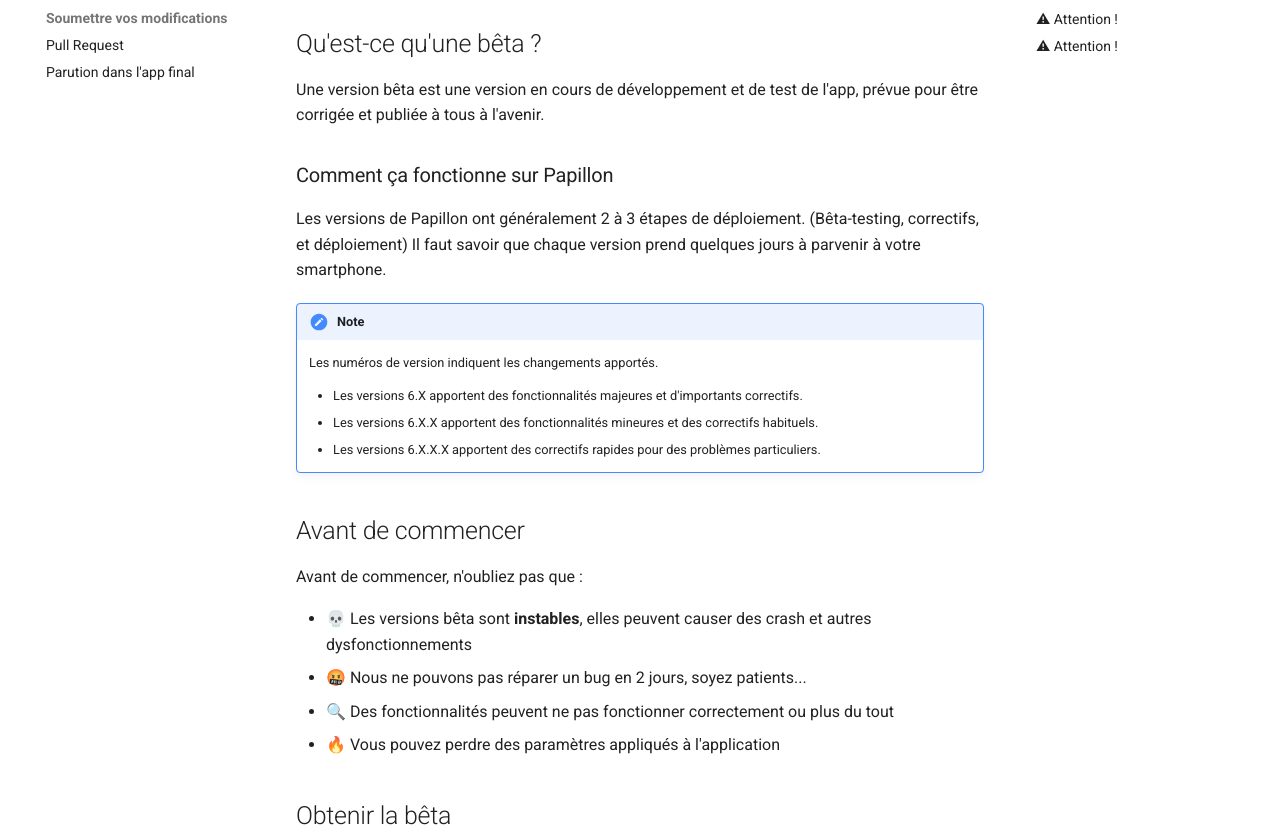
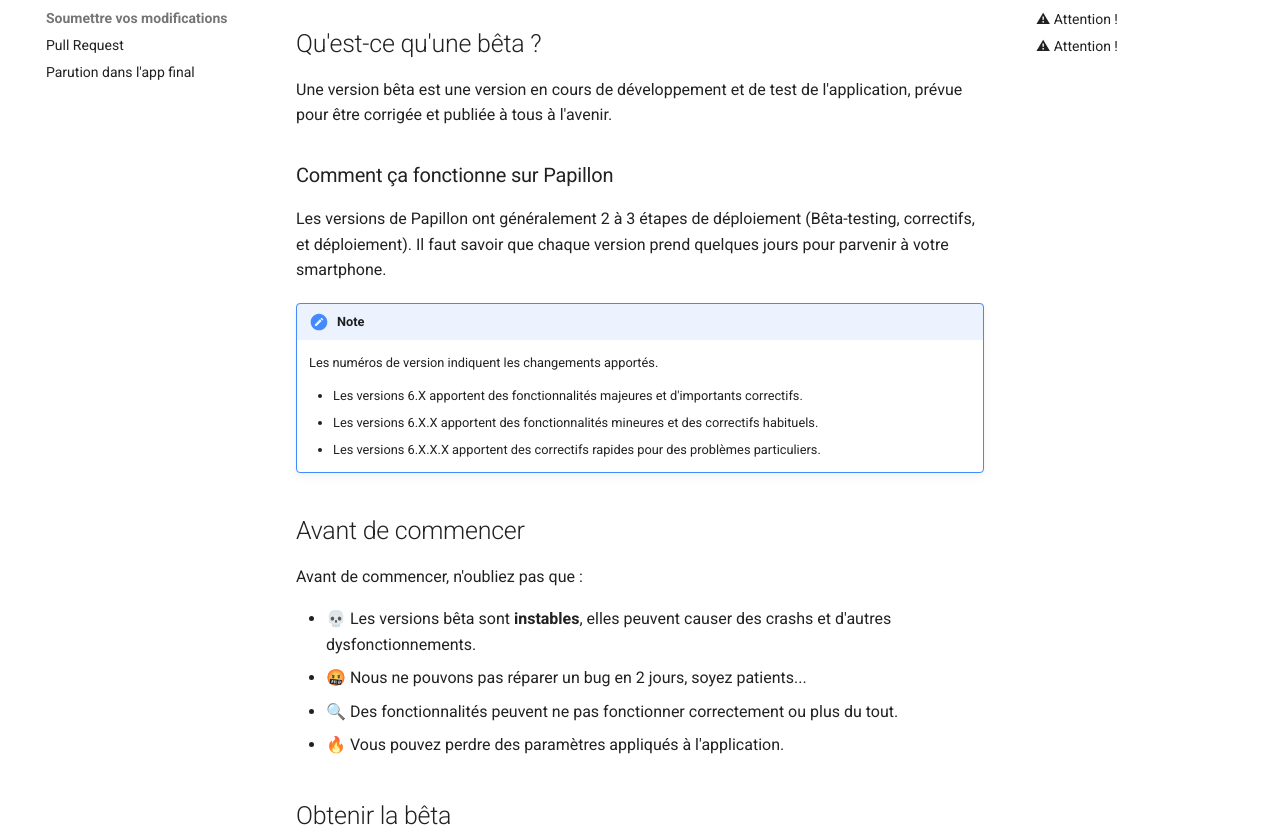
Before and after one commit to PapillonApp/docs, an MkDocs documentation site: the page built from docs/contribute/beta.md, in a window 1280 px wide and 1400 px high. Shown: the part 293-1132 px from the top of the window. Built offline with MkDocs 1.6.1 and Material for MkDocs 9.7.7, drawn with Linux system fonts in a browser that asks for light colours; comment, search, counter and statistics services are not loaded.

Commit message:
Update beta.md

```diff
--- a/docs/contribute/beta.md
+++ b/docs/contribute/beta.md
@@ -1,11 +1,11 @@
 Afin d'accéder aux fonctionnalités en développement et d'aider à rendre Papillon plus stable et accessible à tous, vous pouvez rejoindre le programme bêta.
 
 ## Qu'est-ce qu'une bêta ?
-Une version bêta est une version en cours de développement et de test de l'app, prévue pour être corrigée et publiée à tous à l'avenir.
+Une version bêta est une version en cours de développement et de test de l'application, prévue pour être corrigée et publiée à tous à l'avenir.
 
 ### Comment ça fonctionne sur Papillon
-Les versions de Papillon ont généralement 2 à 3 étapes de déploiement. (Bêta-testing, correctifs, et déploiement)
-Il faut savoir que chaque version prend quelques jours à parvenir à votre smartphone.
+Les versions de Papillon ont généralement 2 à 3 étapes de déploiement (Bêta-testing, correctifs, et déploiement).
+Il faut savoir que chaque version prend quelques jours pour parvenir à votre smartphone.
 
 !!! note
 
@@ -15,16 +15,16 @@ Il faut savoir que chaque version prend quelques jours à parvenir à votre smar
     - Les versions 6.X.X apportent des fonctionnalités mineures et des correctifs habituels.
     - Les versions 6.X.X.X apportent des correctifs rapides pour des problèmes particuliers.
 
-
 ## Avant de commencer
 Avant de commencer, n'oubliez pas que :
 
-- 💀 Les versions bêta sont **instables**, elles peuvent causer des crash et autres dysfonctionnements
+- 💀 Les versions bêta sont **instables**, elles peuvent causer des crashs et d'autres dysfonctionnements.
 - 🤬 Nous ne pouvons pas réparer un bug en 2 jours, soyez patients...
-- 🔍 Des fonctionnalités peuvent ne pas fonctionner correctement ou plus du tout
-- 🔥 Vous pouvez perdre des paramètres appliqués à l'application
+- 🔍 Des fonctionnalités peuvent ne pas fonctionner correctement ou plus du tout.
+- 🔥 Vous pouvez perdre des paramètres appliqués à l'application.
 
 ## Obtenir la bêta
+
 === "iOS (TestFlight)"
     ### ⚠ Attention !
     L'application **TestFlight** d'Apple et un compte iCloud valide sont nécessaires pour télécharger des applications en bêta !
@@ -32,9 +32,10 @@ Avant de commencer, n'oubliez pas que :
     Les instructions d'installation sont précisées sur le lien d'inscription.
 
     [S'inscrire à la bêta TestFlight](https://r.getpapillon.xyz/beta-ios){ .md-button .md-button--primary }
+
 === "Android (Google Play)"
     ### ⚠ Attention !
-    Un compte Google Play valide est nécessaire pour rejoindre la bêta. Autrement vous pouvez télécharger l'APK de l'app sur GitHub.
+    Un compte Google Play valide est nécessaire pour rejoindre la bêta. Autrement, vous pouvez télécharger l'APK de l'application sur GitHub.
 
     [Rejoindre la bêta Google Play](https://play.google.com/apps/testing/plus.pronote.app){ .md-button .md-button--primary }
     [Obtenir l'APK](https://github.com/PapillonApp/Papillon/releases){ .md-button }
```
